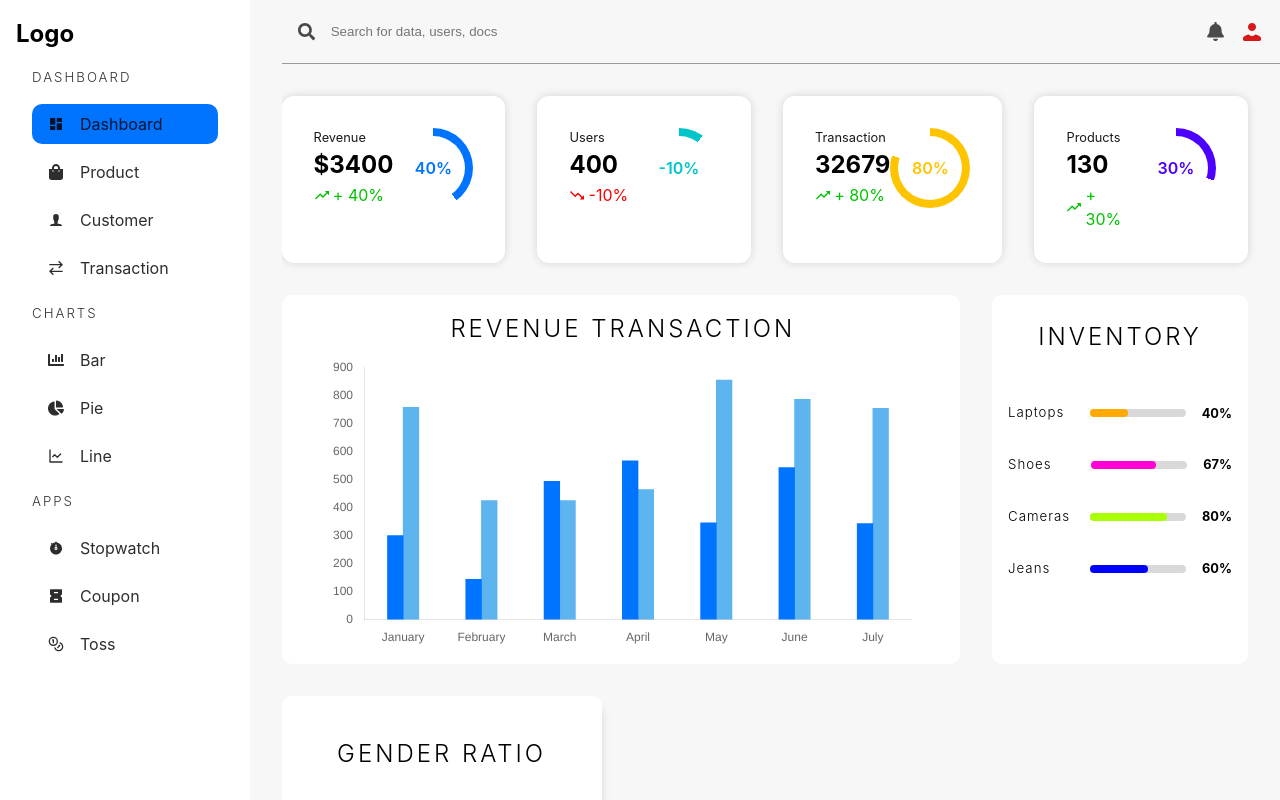
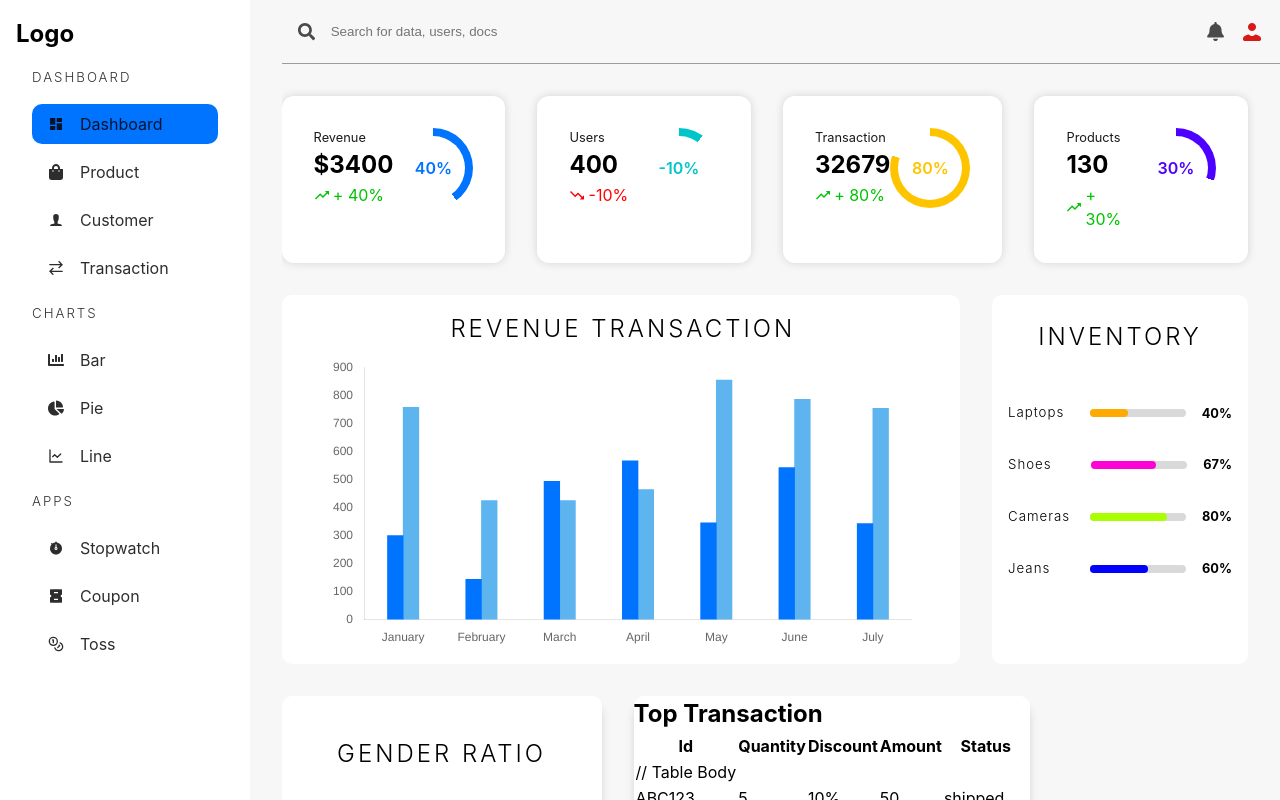
Before and after one commit to niks-nikhil-anand/React-Admin-Dashboard-with-Charts, a React (Vite) app: page /admin/dashboard in a window 1280 px wide. Built offline with nearby package versions, Linux system fonts and the light colour scheme.

Commit message:
done with the dashboard table

```diff
--- a/package.json
+++ b/package.json
@@ -16,11 +16,13 @@
     "react-dom": "^18.2.0",
     "react-icons": "^5.0.1",
     "react-router-dom": "^6.22.1",
+    "react-table": "^7.8.0",
     "sass": "^1.71.1"
   },
   "devDependencies": {
     "@types/react": "^18.2.56",
     "@types/react-dom": "^18.2.19",
+    "@types/react-table": "^7.7.19",
     "@typescript-eslint/eslint-plugin": "^7.0.2",
     "@typescript-eslint/parser": "^7.0.2",
     "@vitejs/plugin-react-swc": "^3.5.0",
--- a/src/assets/data.json
+++ b/src/assets/data.json
@@ -21,32 +21,32 @@
 
     "transaction": [
       {
-        "id": "ksdnfkjsdfx",
-        "amount": 4000,
-        "quantity": 4,
-        "discount": 300,
-        "status": "Processing"
+        "id": "ABC123",
+        "quantity": 5,
+        "discount": "10%",
+        "amount": 50,
+        "status": "shipped"
       },
       {
-        "id": "sdsdssdsd",
-        "amount": 5100,
-        "quantity": 2,
-        "discount": 900,
-        "status": "Processing"
+        "id": "DEF456",
+        "quantity": 3,
+        "discount": "5%",
+        "amount": 30,
+        "status": "processing"
       },
       {
-        "id": "sdsdcvsssdsd",
-        "amount": 13000,
-        "quantity": 91,
-        "discount": 0,
-        "status": "Shipped"
+        "id": "GHI789",
+        "quantity": 8,
+        "discount": "15%",
+        "amount": 80,
+        "status": "shipped"
       },
       {
-        "id": "dfddddfd",
-        "amount": 2300,
-        "quantity": 4,
-        "discount": 2000,
-        "status": "Processing"
+        "id": "JKL012",
+        "quantity": 2,
+        "discount": "20%",
+        "amount": 20,
+        "status": "processing"
       }
     ]
   }
--- /dev/null
+++ b/src/component/DashboardTable.tsx
@@ -0,0 +1,42 @@
+import TableHOC from '../component/TableHOC'
+import { Column } from 'react-table'
+
+
+interface DataTypes {
+    id :string ,
+    quantity :number ,
+    discount:string,
+    amount:number,
+    status:string
+}
+
+const columns: Column<DataTypes>[] = [
+    {
+        Header: "Id" ,
+        accessor: "id"
+    },
+    {
+        Header: "Quantity" ,
+        accessor: "quantity"
+    },
+    {
+        Header: "Discount" ,
+        accessor: "discount"
+    },
+    {
+        Header: "Amount" ,
+        accessor: "amount"
+    },
+    {
+        Header: "Status" ,
+        accessor: "status"
+    }
+]
+
+
+
+const DashboardTable = ({ data = []} :{data:DataTypes[]}) => {
+    return TableHOC<DataTypes>(columns, data, "transactionBox", "Top Transaction")();
+  }
+
+export default DashboardTable
--- a/src/component/TableHOC.tsx
+++ b/src/component/TableHOC.tsx
@@ -1,8 +1,73 @@
+import {useTable , Column, TableOptions}  from 'react-table'
 
-const TableHOC = () => {
-  return (
-    <div>TableHOC</div>
-  )
+
+
+function TableHOC <T extends Object> (
+  columns:Column<T>[] ,
+  data: T[],
+  containerClassname:string ,
+  heading:string
+  ){
+
+
+
+  return function HOC(){
+
+
+
+    const options :TableOptions<T> = {
+      columns ,
+      data
+    }
+
+    const {
+      getTableProps ,
+      getTableBodyProps ,
+      headerGroups ,
+      rows ,
+      prepareRow
+    } = useTable(options)
+
+    return (
+      <div className={containerClassname}>
+        <h2 className="heading">{heading}</h2>
+
+        <table className="table" {...getTableProps()}>
+
+            <thead>
+              {headerGroups.map((headerGroup)=>(
+                <tr {...headerGroup.getHeaderGroupProps()}>
+                  {headerGroup.headers.map((column)=>(
+                    <th {...column.getHeaderProps()}>
+                      {column.render("Header")}
+                    </th>
+                  ))}
+                </tr>
+              ))}
+            </thead>
+
+            //  Table Body
+            <tbody {...getTableBodyProps()}>
+                   {
+                    rows.map((row) => {
+                      prepareRow(row)
+
+                      return <tr{...row.getRowProps()}>
+                      {
+                        row.cells.map((cell)=>(
+                          <td {...cell.getCellProps()}>
+                            {cell.render("Cell")}
+                          </td>
+                        ))
+                      }
+                      </tr>
+                    })
+                   }
+            </tbody>
+        </table>
+      </div>
+    )
+  }
 }
 
 export default TableHOC
--- a/src/pages/Dashboard.tsx
+++ b/src/pages/Dashboard.tsx
@@ -3,7 +3,7 @@ import { FaSearch , FaBell} from "react-icons/fa";
 import userImg from '../assets/person.png'
 import { IoMdTrendingUp , IoMdTrendingDown} from "react-icons/io";
 import { BiMaleFemale } from "react-icons/bi";
-
+import Table from '../component/DashboardTable'
 import data from '../assets/data.json'
 import { BarChart, DoughnutChart } from "../component/Charts";
 import { Doughnut } from "react-chartjs-2";
@@ -117,7 +117,7 @@ const dashboard = () => {
             </div>
 
 
-            {/* Table  */}
+            <Table data = {data.transaction}/>
           </section>
 
           {/*------ Transaction section ends  here----  */}
```
Also changed, not shown: 1 other file (tests, documents, lock files or other folders).
